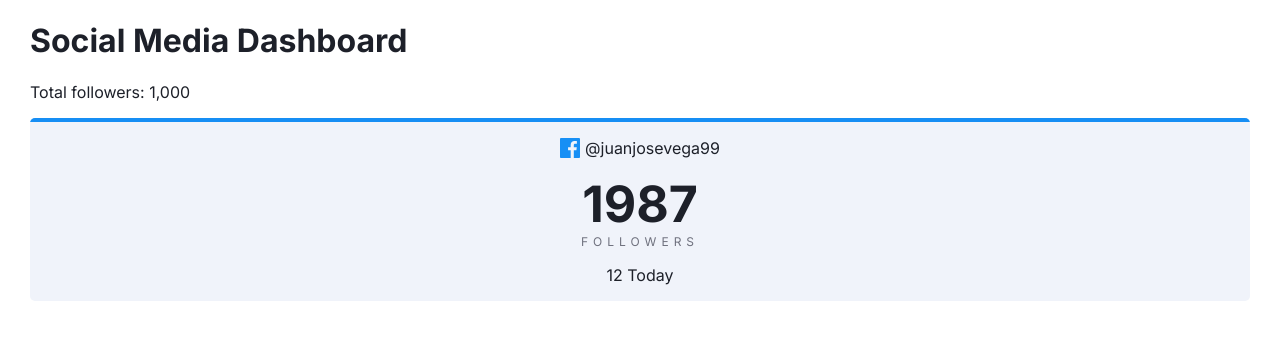
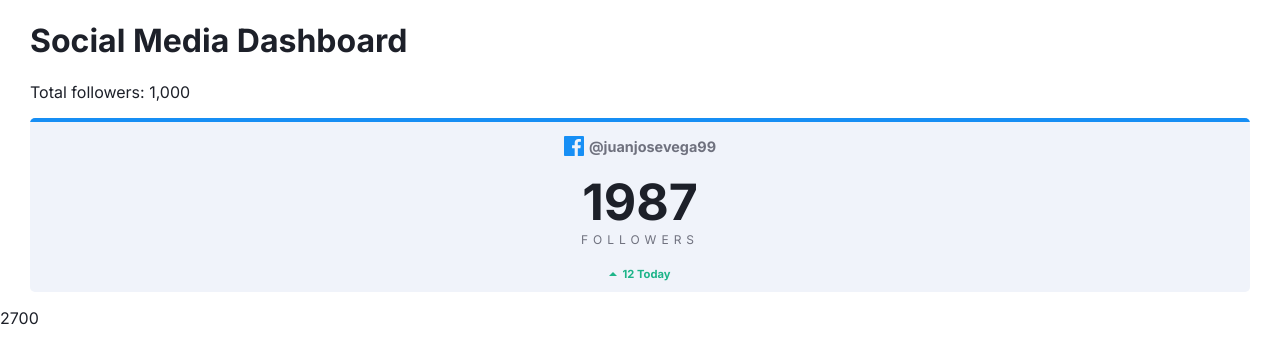
Before and after one commit to juanjosevega99/dashboard-dark, a plain HTML site: page index.html in a window 1280 px wide. Drawn offline with Linux system fonts and the light colour scheme.

Commit message:
finish card

```diff
--- a/css/styles.css
+++ b/css/styles.css
@@ -1,7 +1,10 @@
+ /* globals  */
 body {
   margin: 0;
   font-family: 'Inter', sans-serif;
   color: var(--baseColor);
+  background: var(--baseBackground);
+
 }
 :root {
   --lime-green: hsl(163, 72%, 41%);
@@ -24,6 +27,7 @@ body {
   padding: 0 30px;
 }
 
+/* card  */
 .card {
   border-radius: 5px;
   overflow: hidden;
@@ -40,6 +44,9 @@ body {
   display: flex;
   align-items: center;
   justify-content: center;
+  color: var(--cardTitle);
+  font-size: .9em;
+  font-weight: bold;
 }
 
 .card-title img {
@@ -63,3 +70,16 @@ body {
   letter-spacing: 5px;
   font-size: .75em;
 }
+
+.card-today {
+  margin-top: 20px;
+  color: var(--lime-green);
+  font-size: .7em;
+  font-weight: bold;
+  display: flex;
+  align-items: center;
+  justify-content: center;
+}
+.card-today img {
+  margin-right: 5px;
+}
--- a/index.html
+++ b/index.html
@@ -25,12 +25,17 @@
           <span class="card-followers-number">1987</span>
           <span class="card-followers-title">Followers</span>
         </p>
-        <p>
+        <p class="card-today">
+          <img src="images/icon-up.svg" alt="">
           12 Today
         </p>
       </article>
     </div>
   </section>
-  <section></section>
+  <section>
+    <p></p>
+    <p>2700</p>
+    <p></p>
+  </section>
 </body>
 </html>
```
